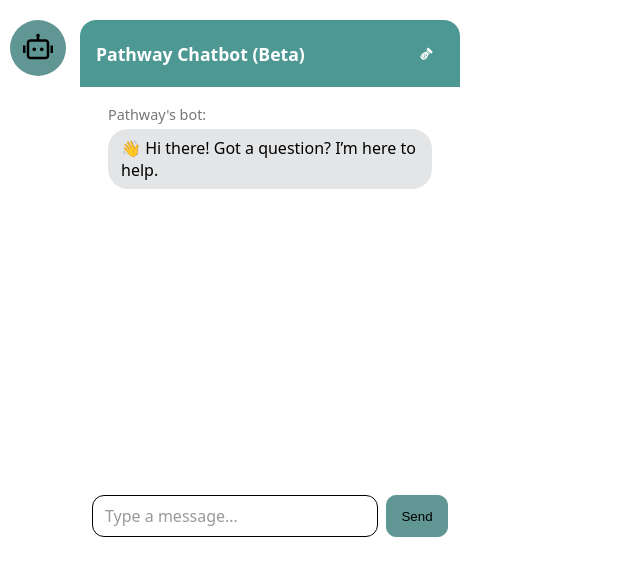
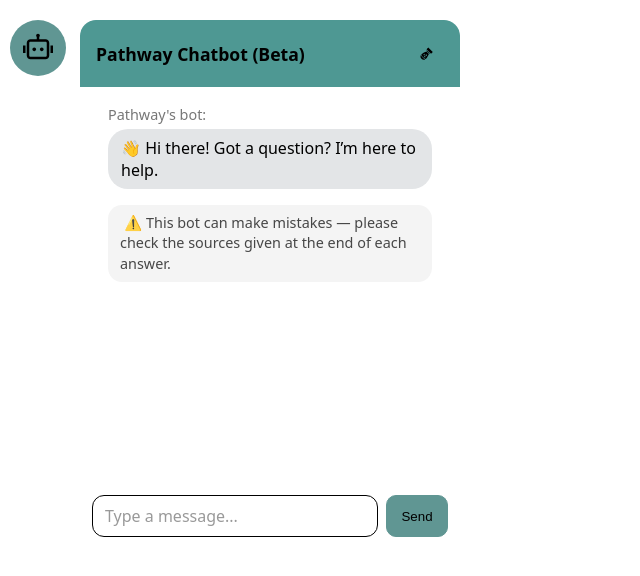
Before and after one commit to guo1340/Pathway-AI-Chatbot, a React (Vite) app in the folder webapp/: page / in a window 1280 px wide. Both pictures are taken after a click on the button "Open chat". Shown: the top 576 px of the page, without its empty margins (0-640 px from the left). Built offline with nearby package versions, Linux system fonts and the light colour scheme.

Commit message:
added ui for disclaimer, improved the clear history button ripple effect, added thinking... animation when loading

```diff
--- a/webapp/index.html
+++ b/webapp/index.html
@@ -13,8 +13,8 @@
       // When running standalone, WP’s wp_localize_script doesn’t exist.
       // So we provide a compatible global config object here.
       window.RAG_CHATBOT_CONFIG = {
-        // apiBase: "http://localhost:8000", // RAG backend locally
-        apiBase: "https://api.chat.pathway.training",
+        apiBase: "http://localhost:8000", // RAG backend locally
+        // apiBase: "https://api.chat.pathway.training",
         dev: true,
       };
     </script>
--- a/webapp/src/App.tsx
+++ b/webapp/src/App.tsx
@@ -39,6 +39,8 @@
   const [msgs, setMsgs] = React.useState<Msg[]>([])
   const [q, setQ] = React.useState('')
   const [busy, setBusy] = React.useState(false)
+  const [thinkingDots, setThinkingDots] = React.useState('');
+  const longestText = 'Thinking...';
   const [convId, setConvId] = React.useState<string | undefined>(undefined)
   const logRef = React.useRef<HTMLDivElement | null>(null)
   const inputRef = React.useRef<HTMLTextAreaElement | null>(null)
@@ -60,6 +62,23 @@
   React.useEffect(() => {
     sessionStorage.setItem('chat_history', JSON.stringify(msgs))
   }, [msgs])
+
+  // Animate "Thinking..." dots while busy
+  React.useEffect(() => {
+    if (!busy) {
+      setThinkingDots('');
+      return;
+    }
+
+    let count = 0;
+    const interval = setInterval(() => {
+      count = (count + 1) % 4; // cycles 0→1→2→3→0
+      setThinkingDots('.'.repeat(count));
+    }, 500);
+
+    return () => clearInterval(interval);
+  }, [busy]);
+
 
   // ---- helpers ----
   function basenameFromUrl(u?: string) {
@@ -184,13 +203,27 @@
     sessionStorage.removeItem('chat_history')
   }
 
+  function handleRipple(e: React.MouseEvent<HTMLButtonElement>) {
+    const button = e.currentTarget;
+    button.classList.remove("ripple-active"); // reset if still active
+    void button.offsetWidth; // force reflow to restart animation
+    button.classList.add("ripple-active");
+
+    // optional: remove after animation ends
+    setTimeout(() => button.classList.remove("ripple-active"), 600);
+  }
+
   // ---- render ----
   return (
     <div className="rcb-card" role="complementary" aria-label="RAG Chatbot">
       <div className="rcb-head">
         {title || 'Pathway Chatbot (Beta)'}
         <button
-          onClick={clearConversation}
+          onClick={(e) => {
+            handleRipple(e);
+            clearConversation();
+          }
+          }
           className="clear-btn"
           title="Clear chat memory"
         >
@@ -201,10 +234,17 @@
 
       <div className="rcb-log" id="rcb-log" ref={logRef}>
         {msgs.length === 0 ? (
-          <div className="rcb-msg ai">
-            <span className="ai-title">Pathway's bot:</span>
-            <p className="ai-text">👋 Hi there! Got a question? I’m here to help.</p>
-          </div>
+          <>
+            <div className="rcb-msg ai">
+              <span className="ai-title">Pathway's bot:</span>
+              <p className="ai-text">👋 Hi there! Got a question? I’m here to help.</p>
+            </div>
+            <div className="rcb-msg ai disclaimer">
+              <p className="ai-text disclaimer-text">
+                ⚠️ This bot can make mistakes — please check the sources given at the end of each answer.
+              </p>
+            </div>
+          </>
         ) : (
           msgs.map((m, i) => {
             const deduped = dedupeCitations(m.citations)
@@ -276,8 +316,9 @@
           className={busy ? '' : 'send-button'}
           onClick={send}
           disabled={busy}
+          style={busy ? { minWidth: `${longestText.length + 2}ch`, textAlign: 'center' } : {}}
         >
-          {busy ? 'Thinking…' : 'Send'}
+          {busy ? `Thinking${thinkingDots}` : 'Send'}
         </button>
       </div>
     </div>
--- a/webapp/src/main.tsx
+++ b/webapp/src/main.tsx
@@ -13,8 +13,8 @@
 
   // From WP (wp_localize_script) or standalone index.html shim
   const cfg = (window as any).RAG_CHATBOT_CONFIG || {}
-  const apiBase: string = cfg.apiBase || 'https://api.chat.pathway.training'
-  // const apiBase: string = cfg.apiBase || 'http://localhost:8000'
+  // const apiBase: string = cfg.apiBase || 'https://api.chat.pathway.training'
+  const apiBase: string = cfg.apiBase || 'http://localhost:8000'
 
   createRoot(rootEl).render(<Widget apiBase={apiBase} source={source} title={"Pathway Chatbot (Beta)"} />)
 }
--- a/webapp/src/styles.css
+++ b/webapp/src/styles.css
@@ -178,7 +178,7 @@
   font-weight: 600;
   padding: 1rem;
   background-color: rgb(78, 152, 147);
-  color: white;
+  /* color: white; */
 }
 
 .rcb-head .clear-btn {
@@ -221,10 +221,7 @@
   pointer-events: none;
 }
 
-.rcb-head .clear-btn:active::after {
-  width: 200%;
-  height: 200%;
-  opacity: 0;
+.rcb-head .clear-btn.ripple-active::after {
   animation: ripple 0.6s ease-out;
 }
 
@@ -243,6 +240,7 @@
 }
 
 
+
 .rcb-log {
   height: 380px;
   overflow: auto;
@@ -251,6 +249,28 @@
   border-radius: 8px;
   border: 1px solid #eee;  */
 }
+
+/* --- Disclaimer message under greeting --- */
+.rcb-msg.disclaimer {
+  margin-top: 0;
+  opacity: 0.9;
+}
+
+.rcb-msg.disclaimer .ai-text {
+  background-color: #f3f3f3;
+  color: #333;
+  font-size: 0.9rem;
+  border-radius: 14px;
+  padding: 8px 12px;
+  line-height: 1.4;
+}
+
+.rcb-msg.disclaimer .ai-text::before {
+  content: "";
+  display: inline-block;
+  margin-right: 0.3em;
+}
+
 
 .rcb-msg {
   margin: .5rem 0;
```
Also changed, not shown: 1 other file (tests, documents, lock files or other folders).
